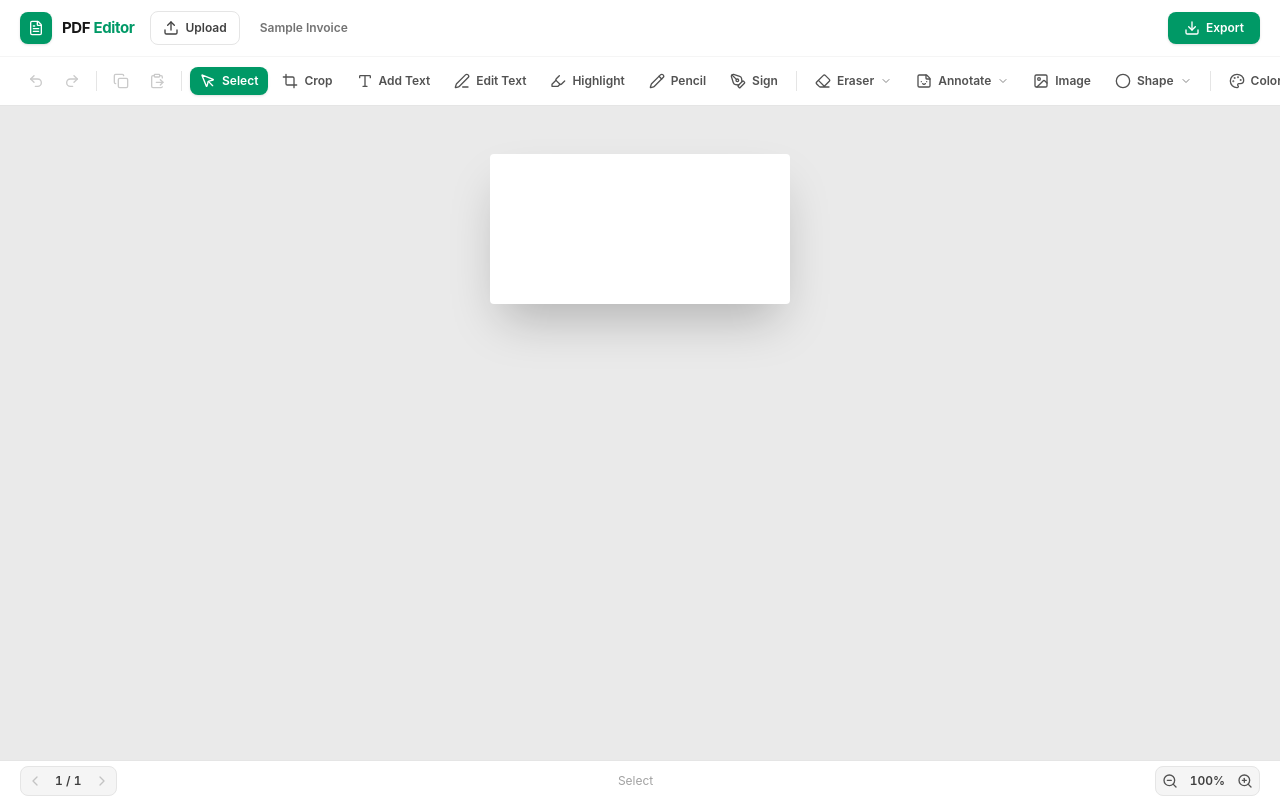
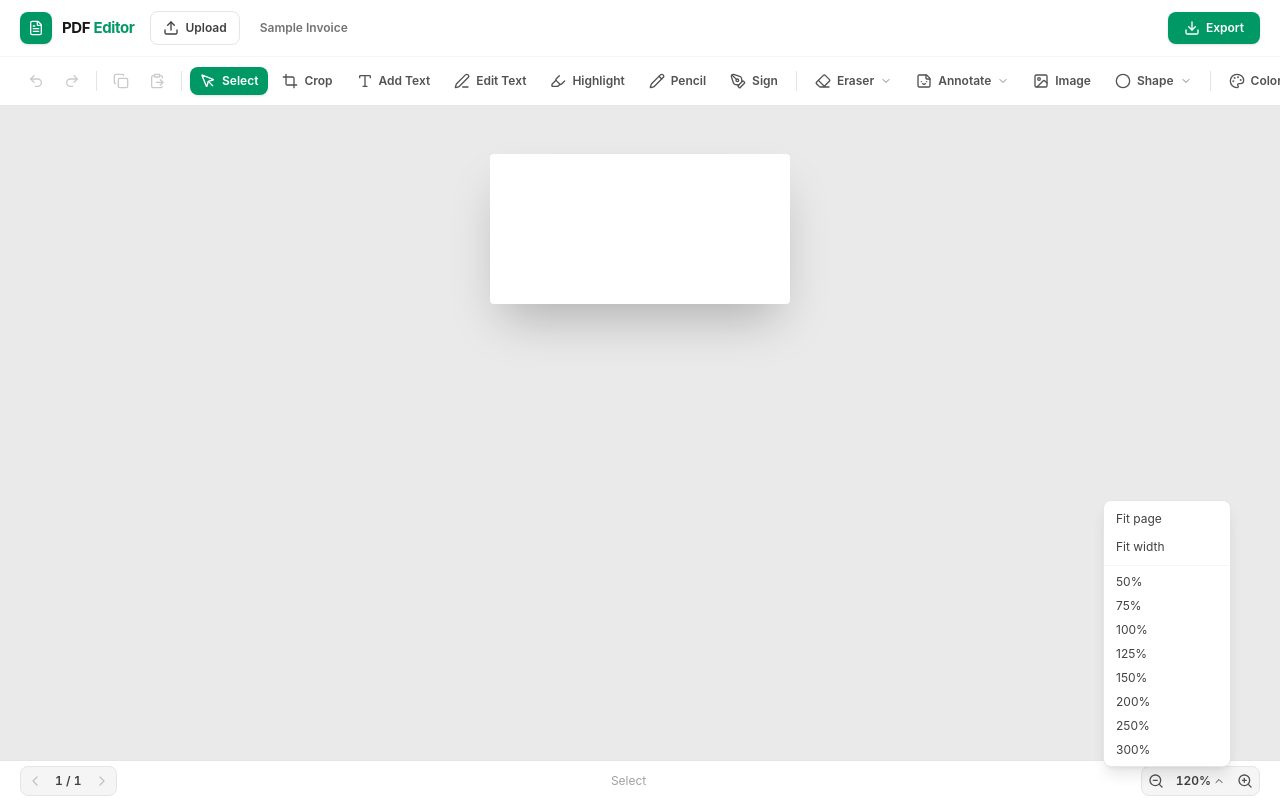
Before and after one commit to dineshbeece2013-dot/pdf_editor, a React (Vite) app: page / in a window 1280 px wide. Both pictures are taken after a click on the button "120%". Built offline with nearby package versions, Linux system fonts and the light colour scheme.

Commit message:
Add full zoom: dropdown presets + fit page/width, Ctrl+/-/0 shortcuts, Ctrl+wheel

```diff
--- a/src/EditorApp.tsx
+++ b/src/EditorApp.tsx
@@ -18,7 +18,7 @@ import { Toolbar } from './components/Toolbar';
 import { PdfViewer } from './components/PdfViewer';
 import { SignaturePadModal } from './components/SignaturePadModal';
 import { createSamplePdf, exportModifiedPdf } from './services/pdfExporter';
-import { ChevronLeft, ChevronRight, ZoomIn, ZoomOut } from 'lucide-react';
+import { ChevronDown, ChevronLeft, ChevronRight, ZoomIn, ZoomOut } from 'lucide-react';
 
 /** The undoable document state: everything that changes the exported PDF. */
 type DocState = {
@@ -39,7 +39,21 @@ export function EditorApp() {
   const [pdfBytes, setPdfBytes] = useState<Uint8Array | null>(null);
   const [currentPage, setCurrentPage] = useState(0);
   const [totalPages, setTotalPages] = useState(1);
+  // Zoom: 1.2 = 120% default view. Fit modes keep the scale fitted to the
+  // viewport (the viewer recomputes on resize / page / crop changes); any
+  // manual zoom clears the fit mode.
   const [scale, setScale] = useState(1.2);
+  const [fitMode, setFitMode] = useState<'page' | 'width' | null>(null);
+  const [zoomMenu, setZoomMenu] = useState(false);
+  const clampZoom = (s: number) => Math.min(4, Math.max(0.25, s));
+  const zoomBy = (factor: number) => {
+    setFitMode(null);
+    setScale((s) => clampZoom(s * factor));
+  };
+  const setManualScale = (s: number) => {
+    setFitMode(null);
+    setScale(clampZoom(s));
+  };
   const [currentTool, setTool] = useState<ToolType>('select');
 
   const [textOverlays, setTextOverlays] = useState<EditedTextOverlay[]>([]);
@@ -350,6 +364,17 @@ export function EditorApp() {
         e.preventDefault();
         handleRedo();
       }
+      // Zoom shortcuts: Ctrl/Cmd + '+'/'=' zoom in, '-' zoom out, '0' reset.
+      if (key === '+' || key === '=') {
+        e.preventDefault();
+        zoomBy(1.2);
+      } else if (key === '-') {
+        e.preventDefault();
+        zoomBy(1 / 1.2);
+      } else if (key === '0') {
+        e.preventDefault();
+        setManualScale(1);
+      }
     };
     window.addEventListener('keydown', onKey);
     return () => window.removeEventListener('keydown', onKey);
@@ -387,6 +412,9 @@ export function EditorApp() {
           pdfBytes={pdfBytes}
           currentPage={currentPage}
           scale={scale}
+          fitMode={fitMode}
+          onScaleChange={setScale}
+          onZoomBy={zoomBy}
           currentTool={currentTool}
           onTotalPagesLoaded={setTotalPages}
           textOverlays={textOverlays}
@@ -455,22 +483,85 @@ export function EditorApp() {
 
         <div className="shrink-0 flex items-center gap-0.5 bg-neutral-100 border border-neutral-200 rounded-lg p-0.5">
           <button
-            onClick={() => setScale(Math.max(0.6, scale - 0.2))}
+            onClick={() => zoomBy(1 / 1.2)}
             aria-label="Zoom out"
+            title="Zoom out (Ctrl+-)"
             className="p-1 text-neutral-600 hover:text-emerald-600"
           >
             <ZoomOut className="w-4 h-4" />
           </button>
+
+          <div className="relative">
+            <button
+              onClick={() => setZoomMenu((v) => !v)}
+              title="Zoom level — presets and fit modes"
+              className="flex items-center gap-0.5 px-1.5 font-semibold text-neutral-700 tabular-nums hover:text-emerald-600"
+            >
+              {Math.round(scale * 100)}%
+              <ChevronDown
+                className={`w-3 h-3 transition-transform ${zoomMenu ? 'rotate-180' : ''}`}
+              />
+            </button>
+
+            {zoomMenu && (
+              <>
+                <div
+                  className="fixed inset-0 z-40"
+                  onMouseDown={() => setZoomMenu(false)}
+                />
+                <div className="absolute bottom-full right-0 mb-1.5 z-50 w-32 py-1 bg-white border border-neutral-200 rounded-lg shadow-lg">
+                  <button
+                    onClick={() => {
+                      setFitMode('page');
+                      setZoomMenu(false);
+                    }}
+                    className={`w-full text-left px-3 py-1.5 hover:bg-emerald-50 hover:text-emerald-700 ${
+                      fitMode === 'page'
+                        ? 'text-emerald-600 font-semibold bg-emerald-50'
+                        : 'text-neutral-700'
+                    }`}
+                  >
+                    Fit page
+                  </button>
+                  <button
+                    onClick={() => {
+                      setFitMode('width');
+                      setZoomMenu(false);
+                    }}
+                    className={`w-full text-left px-3 py-1.5 hover:bg-emerald-50 hover:text-emerald-700 ${
+                      fitMode === 'width'
+                        ? 'text-emerald-600 font-semibold bg-emerald-50'
+                        : 'text-neutral-700'
+                    }`}
+                  >
+                    Fit width
+                  </button>
+                  <div className="my-1 border-t border-neutral-100" />
+                  {[50, 75, 100, 125, 150, 200, 250, 300].map((pct) => (
+                    <button
+                      key={pct}
+                      onClick={() => {
+                        setManualScale(pct / 100);
+                        setZoomMenu(false);
+                      }}
+                      className={`w-full text-left px-3 py-1 hover:bg-emerald-50 hover:text-emerald-700 ${
+                        !fitMode && Math.round(scale * 100) === pct
+                          ? 'text-emerald-600 font-semibold bg-emerald-50'
+                          : 'text-neutral-700'
+                      }`}
+                    >
+                      {pct}%
+                    </button>
+                  ))}
+                </div>
+              </>
+            )}
+          </div>
+
           <button
-            onClick={() => setScale(1)}
-            title="Reset zoom to 100%"
-            className="px-1.5 font-semibold text-neutral-700 tabular-nums hover:text-emerald-600"
-          >
-            {Math.round(scale * 100)}%
-          </button>
-          <button
-            onClick={() => setScale(Math.min(2.5, scale + 0.2))}
+            onClick={() => zoomBy(1.2)}
             aria-label="Zoom in"
+            title="Zoom in (Ctrl++)"
             className="p-1 text-neutral-600 hover:text-emerald-600"
           >
             <ZoomIn className="w-4 h-4" />
--- a/src/components/PdfViewer.tsx
+++ b/src/components/PdfViewer.tsx
@@ -22,6 +22,12 @@ export interface PdfViewerProps {
   pdfBytes: Uint8Array | null;
   currentPage: number;
   scale: number;
+  /** Fit mode from the app shell — while set, scale tracks the viewport. */
+  fitMode: 'page' | 'width' | null;
+  /** Raw setter used by the fit computation (does not clear fit mode). */
+  onScaleChange: (s: number) => void;
+  /** Manual zoom step (Ctrl+wheel) — clears fit mode upstream. */
+  onZoomBy: (factor: number) => void;
   currentTool: ToolType;
   onTotalPagesLoaded: (total: number) => void;
   textOverlays: EditedTextOverlay[];
@@ -63,6 +69,9 @@ export const PdfViewer: React.FC<PdfViewerProps> = ({
   pdfBytes,
   currentPage,
   scale,
+  fitMode,
+  onScaleChange,
+  onZoomBy,
   currentTool,
   onTotalPagesLoaded,
   textOverlays,
@@ -201,6 +210,49 @@ export const PdfViewer: React.FC<PdfViewerProps> = ({
     window.addEventListener('keydown', onKey);
     return () => window.removeEventListener('keydown', onKey);
   }, []);
+
+  // Fit page / fit width: keep the scale fitted to the available viewport.
+  // Window resize, page turns and crop changes all retrigger the fit; the
+  // epsilon guard prevents a set-scale -> re-render -> recompute loop.
+  useEffect(() => {
+    if (!fitMode) return;
+    const apply = () => {
+      const scroll = containerRef.current?.parentElement;
+      if (!scroll || !pageSize.pdfWidth) return;
+      const cs = getComputedStyle(scroll);
+      const padX = parseFloat(cs.paddingLeft) + parseFloat(cs.paddingRight);
+      const padY = parseFloat(cs.paddingTop) + parseFloat(cs.paddingBottom);
+      const availW = scroll.clientWidth - padX - 8;
+      const availH = scroll.clientHeight - padY - 8;
+      if (availW <= 0 || availH <= 0) return;
+      const crop = cropSettings[currentPage];
+      const fitW = crop ? crop.width : pageSize.pdfWidth;
+      const fitH = crop ? crop.height : pageSize.pdfHeight;
+      const next =
+        fitMode === 'width'
+          ? availW / fitW
+          : Math.min(availW / fitW, availH / fitH);
+      const clamped = Math.min(4, Math.max(0.25, next));
+      if (Math.abs(clamped - scale) > 0.004) onScaleChange(clamped);
+    };
+    apply();
+    window.addEventListener('resize', apply);
+    return () => window.removeEventListener('resize', apply);
+  }, [fitMode, pageSize, cropSettings, currentPage, scale, onScaleChange]);
+
+  // Ctrl/Cmd + wheel zooms the page (plain wheel keeps scrolling). Registered
+  // natively with passive: false so the browser's own page zoom is suppressed.
+  useEffect(() => {
+    const el = containerRef.current;
+    if (!el) return;
+    const onWheel = (e: WheelEvent) => {
+      if (!e.ctrlKey && !e.metaKey) return;
+      e.preventDefault();
+      onZoomBy(e.deltaY < 0 ? 1.1 : 1 / 1.1);
+    };
+    el.addEventListener('wheel', onWheel, { passive: false });
+    return () => el.removeEventListener('wheel', onWheel);
+  }, [onZoomBy]);
 
   // Copy: rasterize the committed selection straight out of the rendered page
   // canvas. The canvas shows the full page shifted by the crop offset, so the
```
